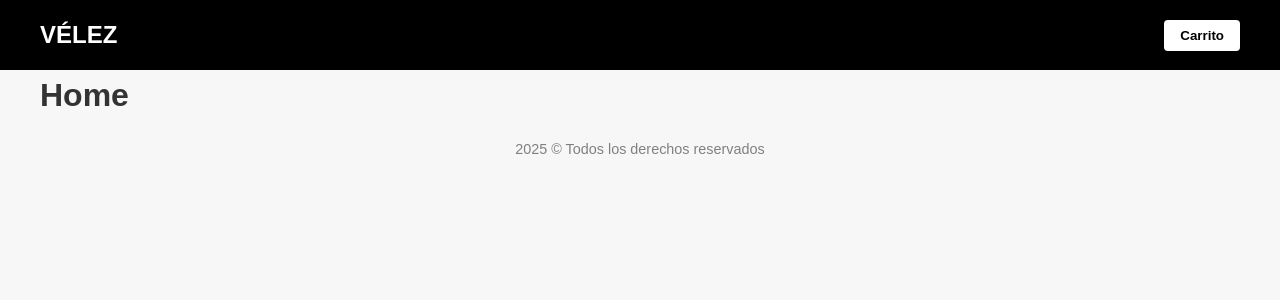
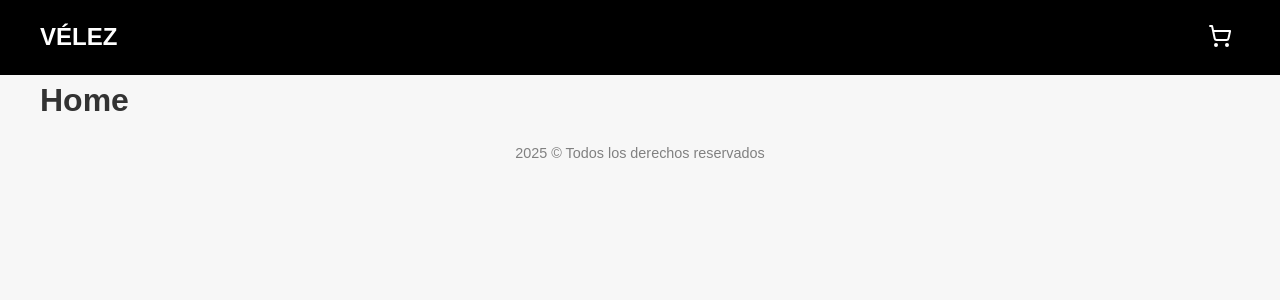
Before and after one commit to josemjaramillo/velez-prueba-tecnica, a React (Vite) app: page / in a window 1280 px wide. Shown: the top 300 px of the page. Built offline with nearby package versions, Linux system fonts and the light colour scheme.

Commit message:
Add cart logo and animation

```diff
--- a/package.json
+++ b/package.json
@@ -10,6 +10,7 @@
     "preview": "vite preview"
   },
   "dependencies": {
+    "lucide-react": "^0.536.0",
     "react": "^19.1.0",
     "react-dom": "^19.1.0",
     "react-router-dom": "^7.7.1"
--- a/src/components/Header.tsx
+++ b/src/components/Header.tsx
@@ -1,9 +1,24 @@
+import { useState } from "react";
+import { ShoppingCart } from "lucide-react";
+
 function Header() {
+    const [burst, setBurst] = useState(false);
+    const [carCount, setCarCount] = useState(0);
+
+    const handleClick = () => {
+        setBurst(true);
+        setTimeout(() => setBurst(false), 400); // duración = duración de la animación
+    };
+
     return (
         <nav className="navbar">
             <div className="nav-content container">
                 <h1 className="logo">Vélez</h1>
-                <button className="cart-btn">Carrito</button>
+                <button className="cart-btn" onClick={handleClick}>
+                    <ShoppingCart className="cart-icon" />
+                    {carCount ? <span className="cart-count">{carCount}</span> : null}
+                    {burst && <span className="burst" />}
+                </button>
 
             </div>
         </nav>
--- a/src/styles/styles.css
+++ b/src/styles/styles.css
@@ -52,17 +52,59 @@ footer {
     text-transform: uppercase;
 }
 
+/* Boton del carrito */
+
 .cart-btn {
-    background-color: white;
-    color: black;
-    border: none;
-    padding: 8px 16px;
-    font-weight: bold;
-    cursor: pointer;
-    border-radius: 4px;
-    transition: background-color 0.3s ease;
+  position: relative;
+  background: none;
+  border: none;
+  cursor: pointer;
+  padding: 8px;
+  color: white;
 }
 
 .cart-btn:hover {
-    background-color: #e5e5e5;
+    scale: 1.1;
 }
+
+.cart-icon {
+  width: 24px;
+  height: 24px;
+}
+
+.cart-count {
+  position: absolute;
+  top: -4px;
+  right: -4px;
+  background-color: red;
+  color: white;
+  border-radius: 50%;
+  padding: 3px 6px;
+  font-size: 0.75rem;
+  font-weight: bold;
+  line-height: 1;
+}
+
+.burst {
+  position: absolute;
+  top: 50%;
+  left: 50%;
+  width: 10px;
+  height: 10px;
+  background-color: white;
+  border-radius: 50%;
+  transform: translate(-50%, -50%) scale(1);
+  animation: pop 0.4s ease-out forwards;
+  pointer-events: none;
+}
+
+@keyframes pop {
+  0% {
+    opacity: 1;
+    transform: translate(-50%, -50%) scale(1);
+  }
+  100% {
+    opacity: 0;
+    transform: translate(-50%, -50%) scale(6);
+  }
+}
```
Also changed, not shown: 1 other file (tests, documents, lock files or other folders).
